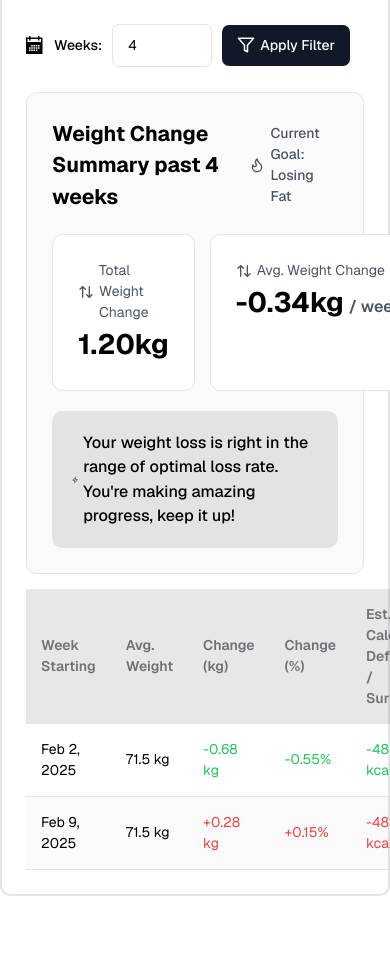
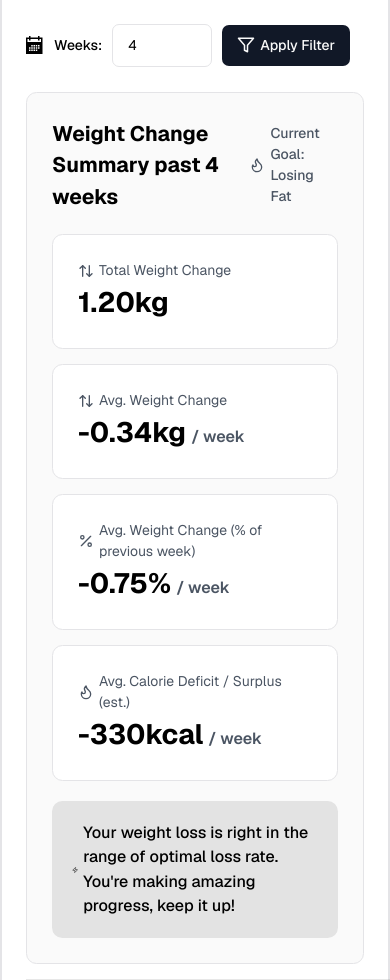
Before and after one commit to justaszie/weight-tracker, a Flask app: page /tracker in a window 390 px wide; the page is wider, and only the part inside the window is pictured. Shown: the part 333-1313 px from the top of that part. Before the commit the page ends 1229 px from the top of that part, so only its background shows below. Run offline with Flask 3, Linux system fonts and the light colour scheme.

Commit message:
Added responsiveness to summary cards when the screen shrinks

```diff
--- a/app/static/stylesheets/style.css
+++ b/app/static/stylesheets/style.css
@@ -238,8 +238,8 @@ body {
 .summary__goal-reminder {
     color: var(--clr-text-summary);
     display: flex;
+    align-items: center;
     gap: 5px;
-    align-items: center;
     font-size: var(--fs-primary);
     font-weight: 500;
 }
@@ -270,6 +270,7 @@ body {
 .summary-card__header {
     display: flex;
     align-items: center;
+    /* justify-content: space-between; */
     gap: 5px;
     color: var(--clr-text-summary);
     /* margin-bottom: 5px; */
@@ -343,6 +344,12 @@ body {
     color: var(--clr-negative);
 }
 
+@media screen and (max-width: 945px) {
+    .summary__cards-container {
+        grid-template-columns: repeat(2, 1fr);
+    }
+}
+
 @media screen and (max-width: 770px){
     .goal-selection {
         flex-direction: column;
@@ -352,3 +359,9 @@ body {
         flex-direction: column;
     }
 }
+
+@media screen and (max-width: 555px) {
+    .summary__cards-container {
+        grid-template-columns: 1fr;
+    }
+}
```
